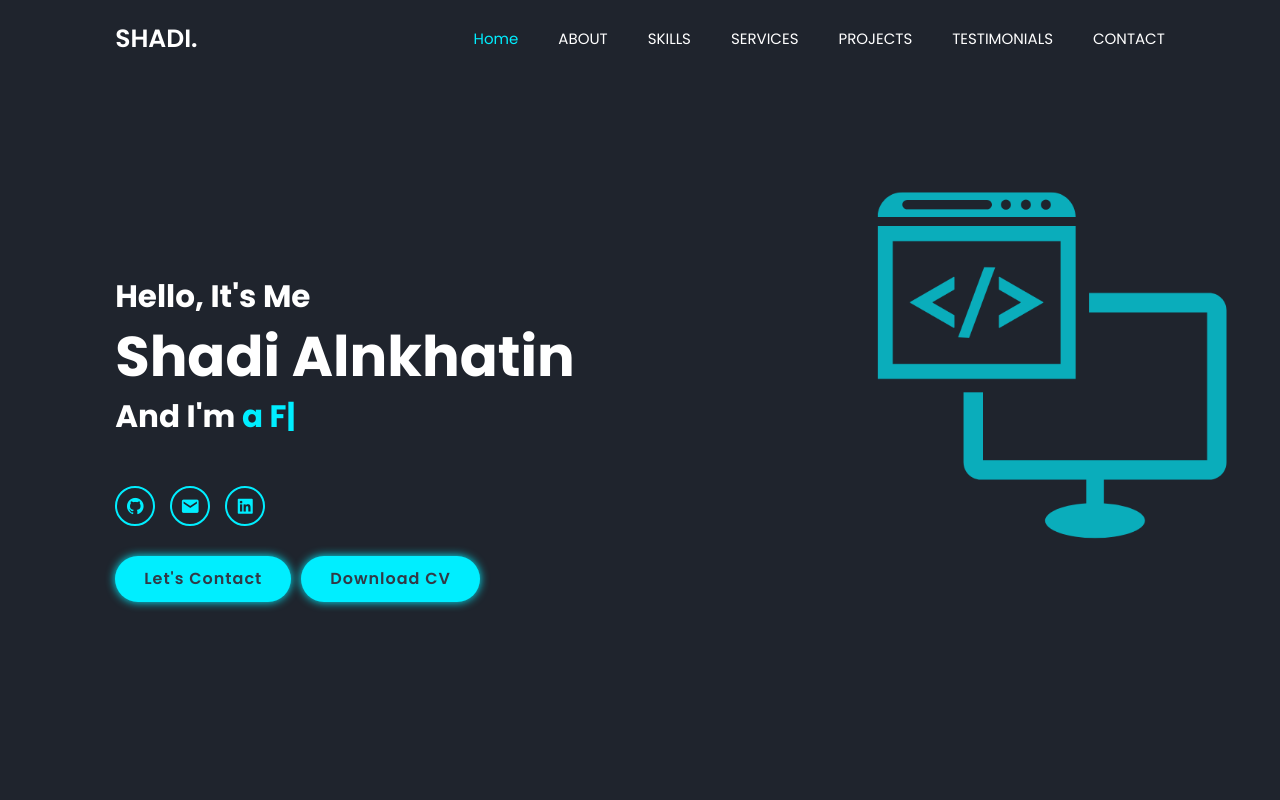
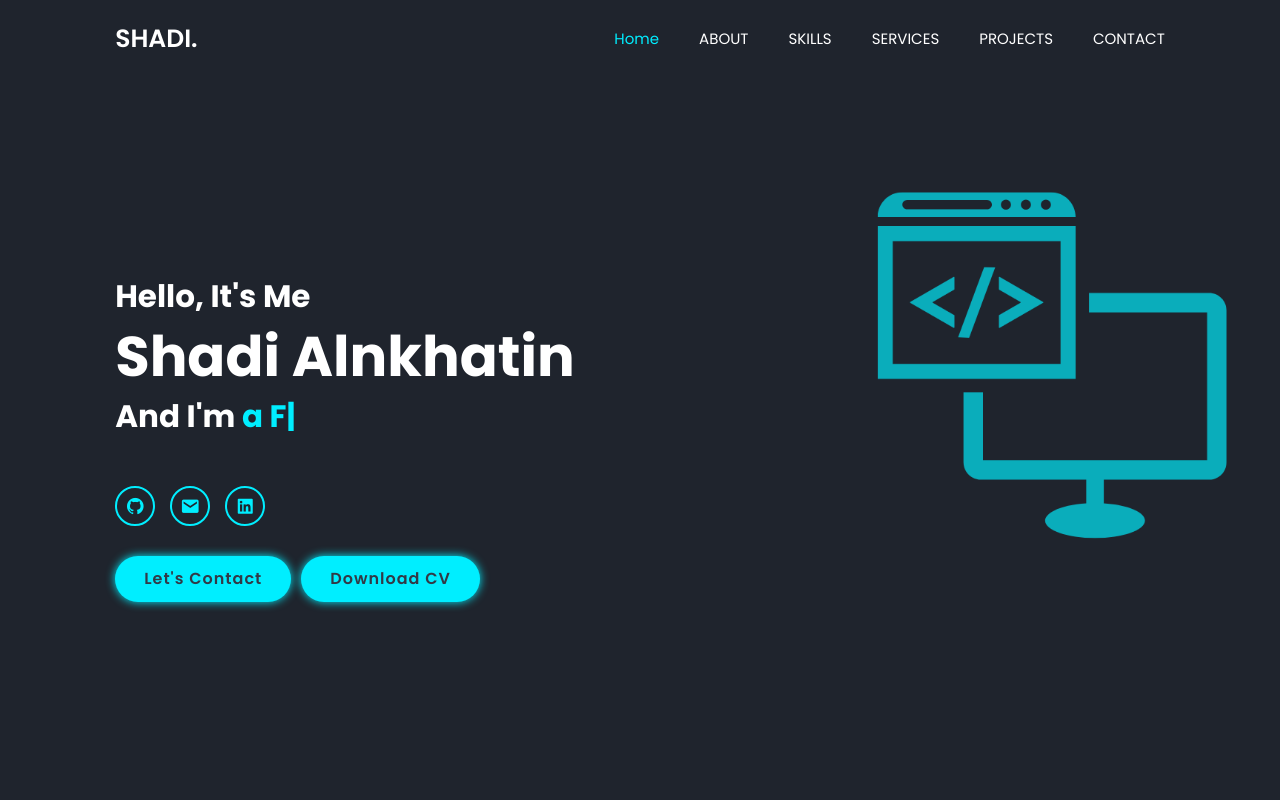
Before and after one commit to shadi-alnkhatin/portfolio-react, a React (Create React App) app: page / in a window 1280 px wide. Shown: the top 800 px of the page. Built offline with nearby package versions, Linux system fonts and the light colour scheme.

Commit message:
Updated portfolio with new changes

```diff
--- a/src/Components/Nav.js
+++ b/src/Components/Nav.js
@@ -46,7 +46,6 @@ function Nav() {
                 <a href="#skills"onClick={toggleMenu}>SKILLS</a>
                 <a href="#services"onClick={toggleMenu}>SERVICES</a>
                 <a href="#work"onClick={toggleMenu}>PROJECTS</a>
-                <a href="#testimonials"onClick={toggleMenu}>TESTIMONIALS</a>
                 <a href="#contact"onClick={toggleMenu}>CONTACT</a>
             </nav>
     </header>
```
